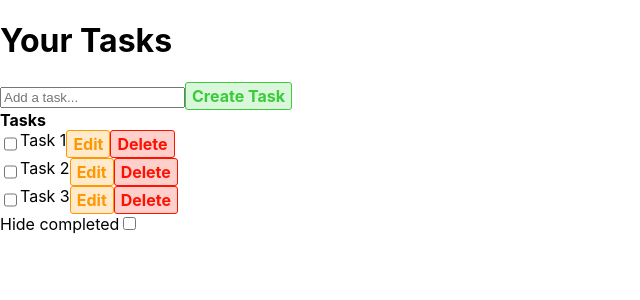
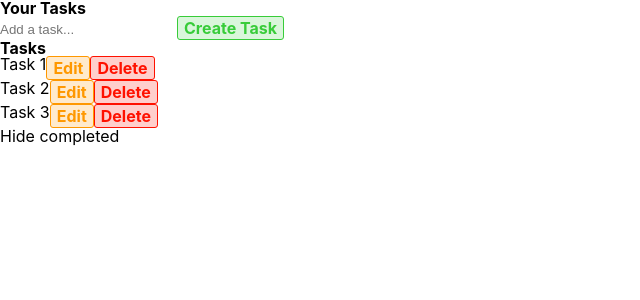
Before and after one commit to amanape/musical-carnival, a React (Create React App) app: page / in a window 1280 px wide. Shown: the top 300 px of the page, without its empty margins (0-640 px from the left). Built offline with nearby package versions, Linux system fonts and the light colour scheme.

Commit message:
Reset default CSS

```diff
--- /dev/null
+++ b/src/sass/base/_reset.scss
@@ -0,0 +1,48 @@
+*, *:before, *:after {
+  box-sizing: border-box;
+}
+
+html, body, div, span, object, iframe, figure, h1, h2, h3, h4, h5, h6, p, blockquote, pre, a, code, em, img, small, strike, strong, sub, sup, tt, b, u, i, ol, ul, li, fieldset, form, label, table, caption, tbody, tfoot, thead, tr, th, td, main, canvas, embed, footer, header, nav, section, video {
+  margin: 0;
+  padding: 0;
+  border: 0;
+  font-size: 100%;
+  vertical-align: baseline;
+  text-rendering: optimizeLegibility;
+  -webkit-font-smoothing: antialiased;
+  text-size-adjust: none;
+}
+
+footer, header, nav, section, main {
+  display: block;
+}
+
+body {
+  line-height: 1;
+}
+
+ol, ul {
+  list-style: none;
+}
+
+blockquote, q {
+  quotes: none;
+}
+
+blockquote:before, blockquote:after, q:before, q:after {
+  content: '';
+  content: none;
+}
+
+table {
+  border-collapse: collapse;
+  border-spacing: 0;
+}
+
+input {
+  margin: 0;
+  padding: 0;
+  border: 0;
+  -webkit-appearance: none;
+  border-radius: 0;
+}
--- a/src/sass/main.scss
+++ b/src/sass/main.scss
@@ -1,6 +1,7 @@
 @use "abstracts/mixins";
 @use "abstracts/variables";
 
+@use "base/reset";
+
 @use "components/buttons";
-
 @use "layout/task";
```
